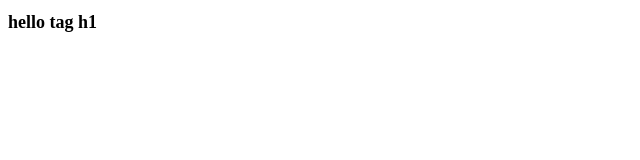
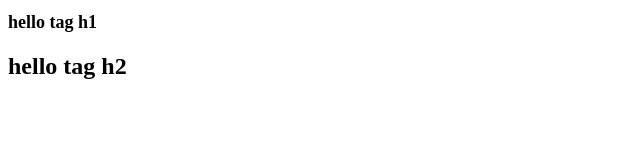
Before and after one commit to ahmad-donesee/first, a plain HTML site: page index.html in a window 1280 px wide. Shown: the whole page, without its empty margins (0-640 px from the left). Drawn offline with Linux system fonts and the light colour scheme.

Commit message:
h2 created

```diff
--- a/index.html
+++ b/index.html
@@ -8,6 +8,8 @@
 </head>
 <body>
     <h1>hello tag h1</h1>
+    <h2>hello tag h2</h2>
+
 
 </body>
 </html>
```
